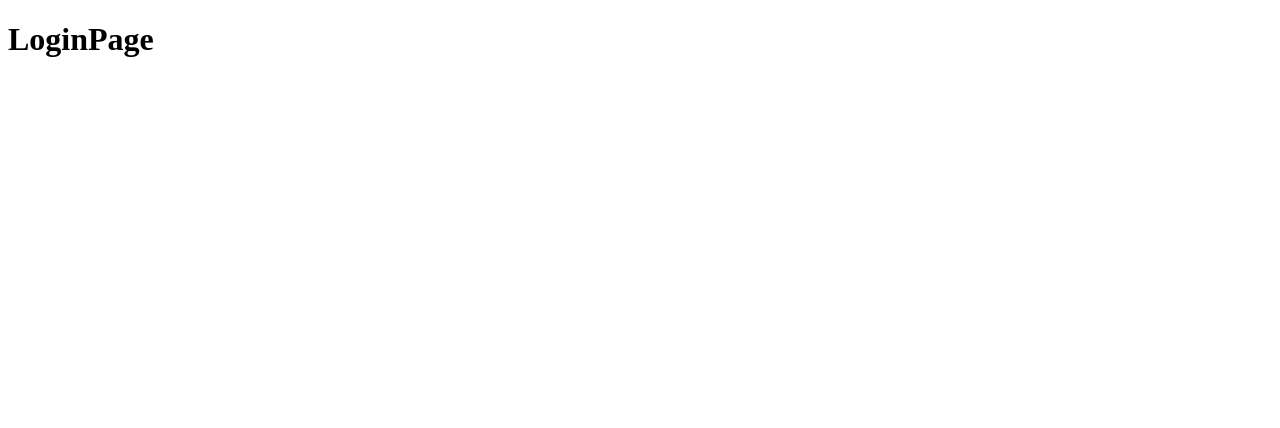
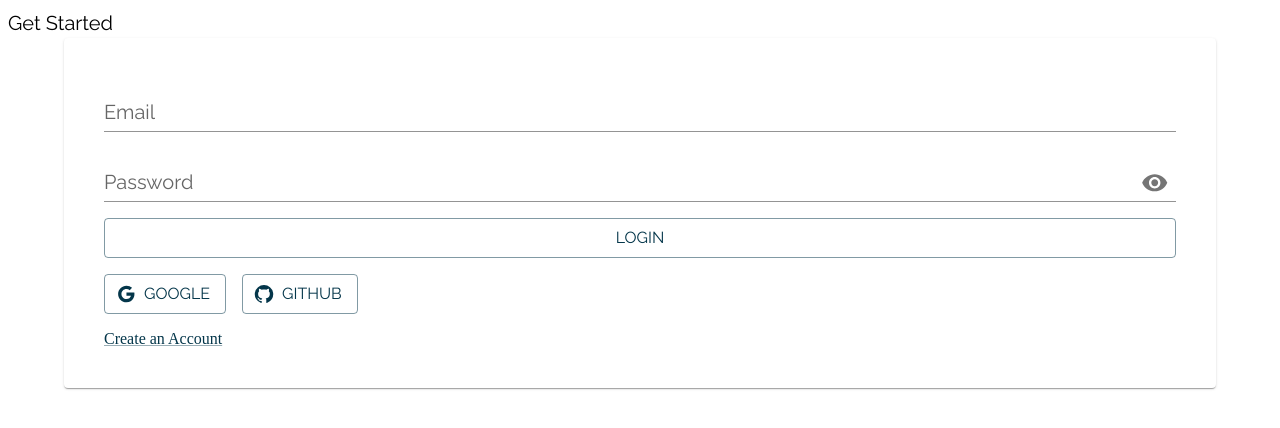
Before and after one commit to ofast-team/frontend, a React (Create React App) app: page /login in a window 1280 px wide. Shown: the top 428 px of the page. Built offline with nearby package versions, Linux system fonts and the light colour scheme.

Commit message:
Rough Draft of Login UI

```diff
--- a/src/pages/LoginPage.tsx
+++ b/src/pages/LoginPage.tsx
@@ -1,7 +1,58 @@
-import React from 'react';
+import React, {useState} from 'react';
+import { Container, Typography, Box, TextField, InputAdornment, Input, IconButton, FormControl, Button, Link, Paper, Stack, InputLabel } from '@mui/material'
+
+import Visibility from '@mui/icons-material/Visibility'
+import VisibilityOff from '@mui/icons-material/VisibilityOff'
+
+import GoogleIcon from '@mui/icons-material/Google'
+import GitHubIcon from '@mui/icons-material/GitHub';
+
+function PasswordField() {
+  const [showPassword, setShowPassword] = useState(false);
+
+  return (
+    <FormControl variant = "standard">
+      <InputLabel htmlFor="standard-adornment-password">Password</InputLabel>
+      <Input
+        id="standard-adornment-password"
+        type={showPassword ? 'text' : 'password'}
+        endAdornment={
+          <InputAdornment position="end">
+            <IconButton
+              aria-label="toggle password visibility"
+              onClick={() => setShowPassword(!showPassword)}
+              onMouseDown={(event: React.MouseEvent<HTMLButtonElement>) => event.preventDefault()}
+            >
+              {showPassword ? <VisibilityOff /> : <Visibility />}
+            </IconButton>
+          </InputAdornment>
+        }
+      />
+    </FormControl>
+  )
+}
 
 export default function LoginPage() {
+
   return (
-    <h1>LoginPage</h1>
+    <Box>
+      <Typography>Get Started</Typography>
+      <Container>
+        <Paper sx = {{
+          p: 5,
+          }}>
+          <Stack spacing = {2}>
+            <TextField label="Email" variant="standard"></TextField>
+            <PasswordField></PasswordField>
+            <Button variant ="outlined">Login</Button>
+            <Stack direction='row' spacing={2}>
+              <Button variant = "outlined" startIcon = {<GoogleIcon/>}>Google</Button>
+              <Button variant = "outlined" startIcon = {<GitHubIcon/>}>GitHub</Button>
+            </Stack>
+            <Link href="#">Create an Account</Link>
+          </Stack>
+        </Paper>
+      </Container>
+    </Box>
   );
 }
```
